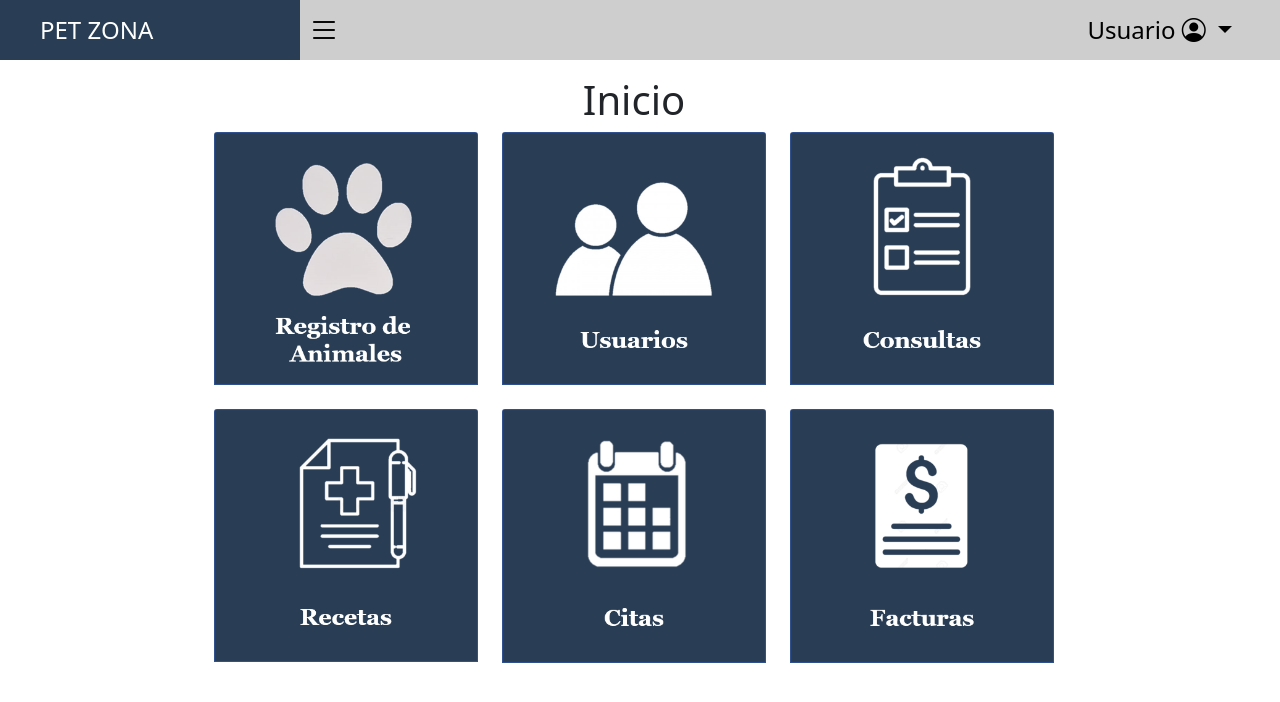
After one commit to LIS-Project-2022/veterinaria, a PHP site: page /dashboard/home in a window 1280 px wide. The commit adds this page. Shown: the top 702 px of the page. Run offline with PHP 8.4, Linux system fonts and the light colour scheme; some libraries are stand-ins or nearby versions.

Commit message:
home
creacion de pagina home

```diff
--- /dev/null
+++ b/app/views/home/index.php
@@ -0,0 +1,39 @@
+<main>
+<div class="row">
+  <div class="col-md-12">
+      <div class="row" style="justify-content: center;">
+
+            <div class="col-xl-3 col-md-3 col-sm-6 col-xs-6 servicios_style">
+              <a href="../animales"><img class="card-img-top" src="../../web/img/registro.png" alt="Registro de Animales"></a>
+            </div>
+
+            <div class="col-xl-3 col-md-3 col-sm-6 col-xs-6 servicios_style">
+                <a href="../usuarios"><img class="card-img-top" src="../../web/img/usuario.png" alt="Usuarios"></a>
+            </div>
+
+            <div class="col-xl-3 col-md-3 col-sm-6 col-xs-6 servicios_style">
+                <a href="../consultas"><img class="card-img-top" src="../../web/img/consulta.png" alt="Consultas"></a>
+            </div>
+      </div>
+  </div> <!-- END DIV CLASS ROW -->
+</div><br> <!-- END DIV CLASS COL MD 12 -->
+
+<div class="row" >
+  <div class="col-md-12">
+      <div class="row" style="justify-content: center;">
+
+        <div class="col-xl-3 col-md-3 col-sm-6 col-xs-6 servicios_style">
+          <a href="../recetas"><img class="card-img-top" src="../../web/img/receta.png" alt="Recetas"></a>
+        </div>
+
+            <div class="col-xl-3 col-md-3 col-sm-6 col-xs-6 servicios_style">
+                <a href="../citas"><img class="card-img-top" src="../../web/img/cita.png" alt="Citas"></a>
+            </div>
+
+            <div class="col-xl-3 col-md-3 col-sm-6 col-xs-6 servicios_style">
+                <a href="../facturas"><img class="card-img-top" src="../../web/img/factura.png" alt="Facturas"></a>
+            </div>
+      </div>
+  </div> <!-- END DIV CLASS ROW -->
+</div> <!-- END DIV CLASS COL MD 12 -->
+</main>
--- a/app/views/template/navbar.php
+++ b/app/views/template/navbar.php
@@ -1,6 +1,6 @@
 <nav class='navbar-sav'>
     <div class='navbar-contain-title'>
-        <a class='navbar-title-sav' href="#">PET ZONA</a>
+        <a class='navbar-title-sav' href="../home">PET ZONA</a>
     </div>
 
     <div class='navbar-content-sav'>
--- a/app/views/template/sidenav.php
+++ b/app/views/template/sidenav.php
@@ -5,7 +5,7 @@
                 <a href="../home"><i class="bi bi-house-door-fill"></i>Home</a>
             </li>
             <li class='sidenav-item-sav <?=$urlArr[3] === 'animales'? 'active' : ''?>'>
-                <a href="../animales"><i class="bi bi-house-door-fill"></i>Registro de animales</a>
+                <a href="../animales"><i class="bi bi-clipboard2-pulse"></i>Registro de animales</a>
             </li>
             <li class='sidenav-item-sav <?=$urlArr[3] === 'usuarios'? 'active' : ''?>'>
                 <a href="../usuarios"> <i class="bi bi-people-fill"></i>Usuarios</a>
--- /dev/null
+++ b/dashboard/home/index.php
@@ -0,0 +1,6 @@
+<?php
+    require_once('../../app/views/template/page.class.php');
+    Page::templateHeader('Inicio');
+    require_once('../../app/views/home/index.php');
+    Page::templateFooter();
+?>
```
Also changed, not shown: web/img/cita.png (added), web/img/consulta.png (added), web/img/factura.png (added), web/img/receta.png (added), web/img/registro.png (added), web/img/usuario.png (added).
